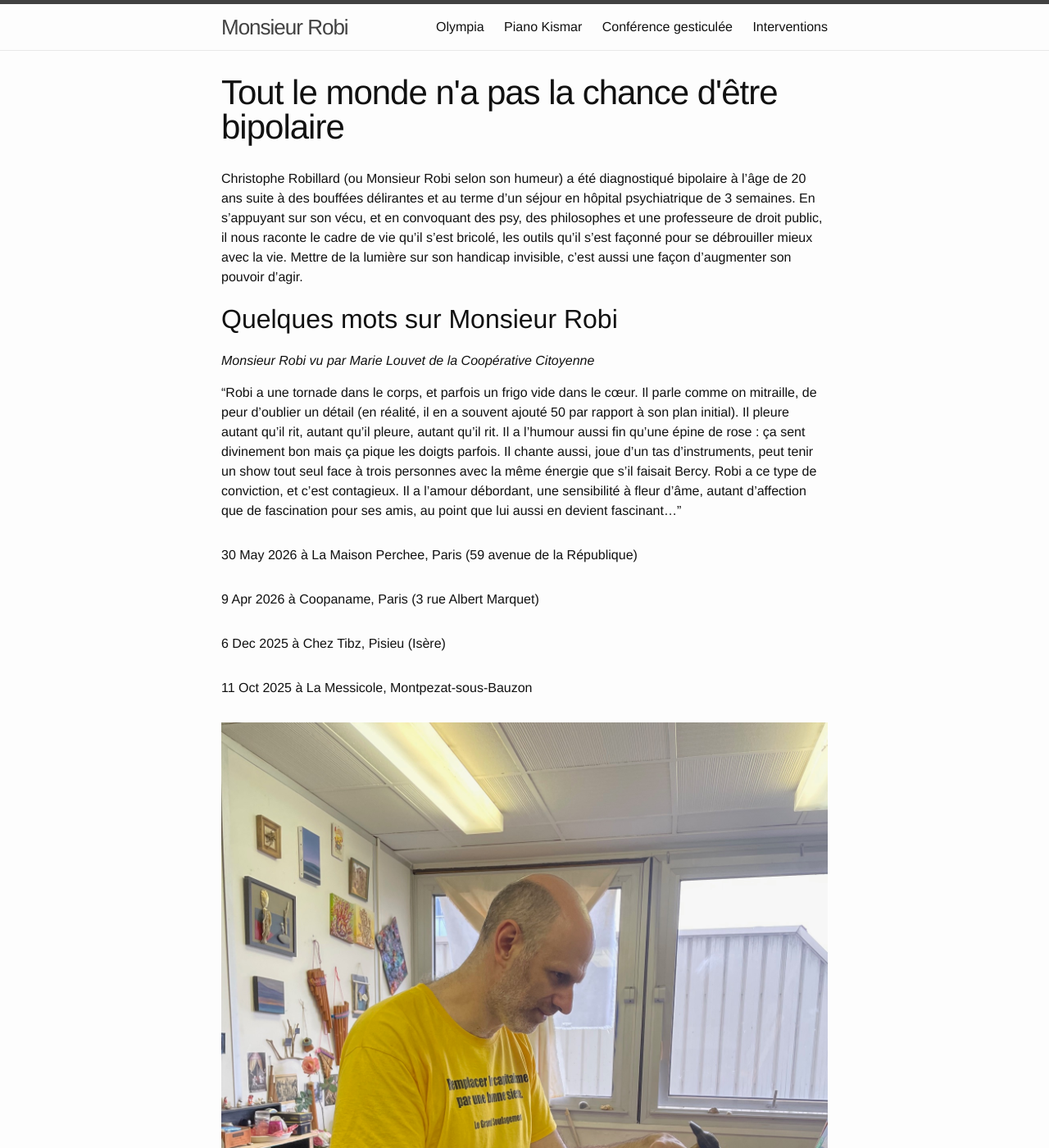
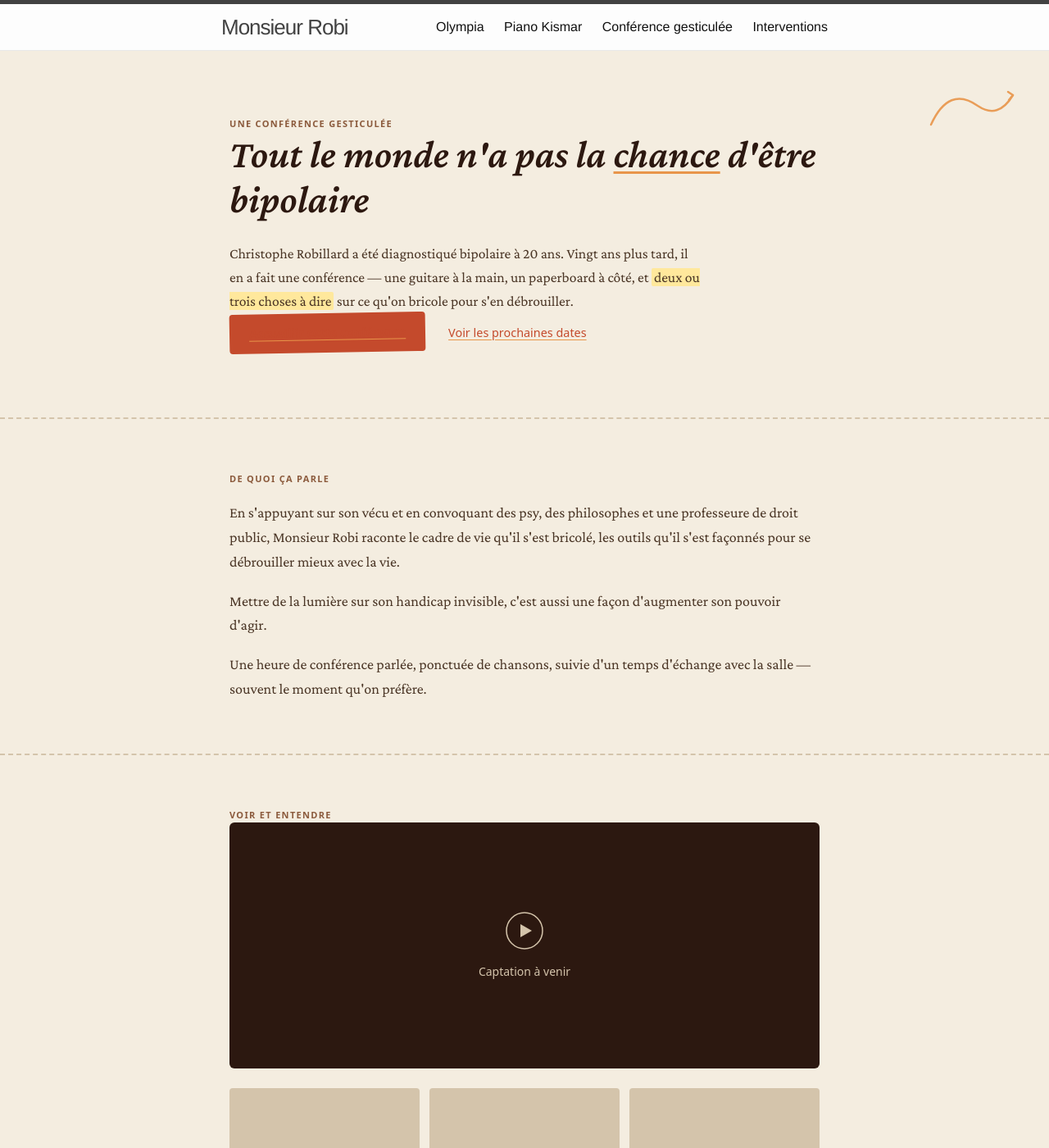
Before and after one commit to MonsieurRobi/monsieurrobi.github.io, a Jekyll site: the page built from 3-bipolaire.md, in a window 1280 px wide and 1400 px high. Shown: the whole window at 82% size. Built offline with Jekyll 4.4.1, drawn with Linux system fonts in a browser that asks for light colours; some of the changed text lies outside the part shown.

Commit message:
switch 3-bipolaire.md to conf-bipolaire layout
Content migrated to propositions.yml; page now just declares the layout
and propale. Old markdown content removed.

Co-Authored-By: Claude Sonnet 4.6 <noreply@anthropic.com>

```diff
--- a/3-bipolaire.md
+++ b/3-bipolaire.md
@@ -1,16 +1,6 @@
 ---
-layout: proposition
+layout: conf-bipolaire
 title: "Tout le monde n'a pas la chance d'être bipolaire"
 propale: conf
-image_down: true
-subtitle: Tout le monde n'a pas la chance d'être bipolaire
 permalink: /bipolaire
-show_in_menu: true
 ---
-Christophe Robillard (ou Monsieur Robi selon son humeur) a été diagnostiqué bipolaire à l’âge de 20 ans suite à des bouffées délirantes et au terme d’un séjour en hôpital psychiatrique de 3 semaines. En s’appuyant sur son vécu, et en convoquant des psy, des philosophes et une professeure de droit public, il nous raconte le cadre de vie qu’il s’est bricolé, les outils qu’il s’est façonné pour se débrouiller mieux avec la vie. Mettre de la lumière sur son handicap invisible, c’est aussi une façon d’augmenter son pouvoir d’agir.
-
-## Quelques mots sur Monsieur Robi
-
-*Monsieur Robi vu par Marie Louvet de la Coopérative Citoyenne*
-
-"Robi a une tornade dans le corps, et parfois un frigo vide dans le cœur. Il parle comme on mitraille, de peur d’oublier un détail (en réalité, il en a souvent ajouté 50 par rapport à son plan initial). Il pleure autant qu’il rit, autant qu’il pleure, autant qu’il rit. Il a l’humour aussi fin qu’une épine de rose : ça sent divinement bon mais ça pique les doigts parfois. Il chante aussi, joue d’un tas d’instruments, peut tenir un show tout seul face à trois personnes avec la même énergie que s’il faisait Bercy. Robi a ce type de conviction, et c’est contagieux. Il a l’amour débordant, une sensibilité à fleur d’âme, autant d’affection que de fascination pour ses amis, au point que lui aussi en devient fascinant…"
```
